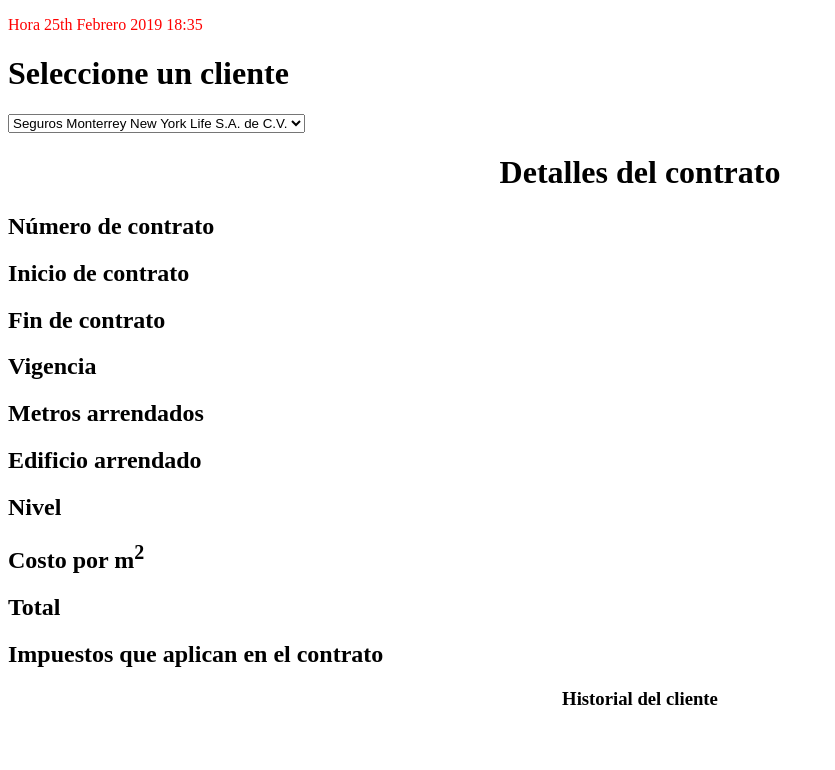
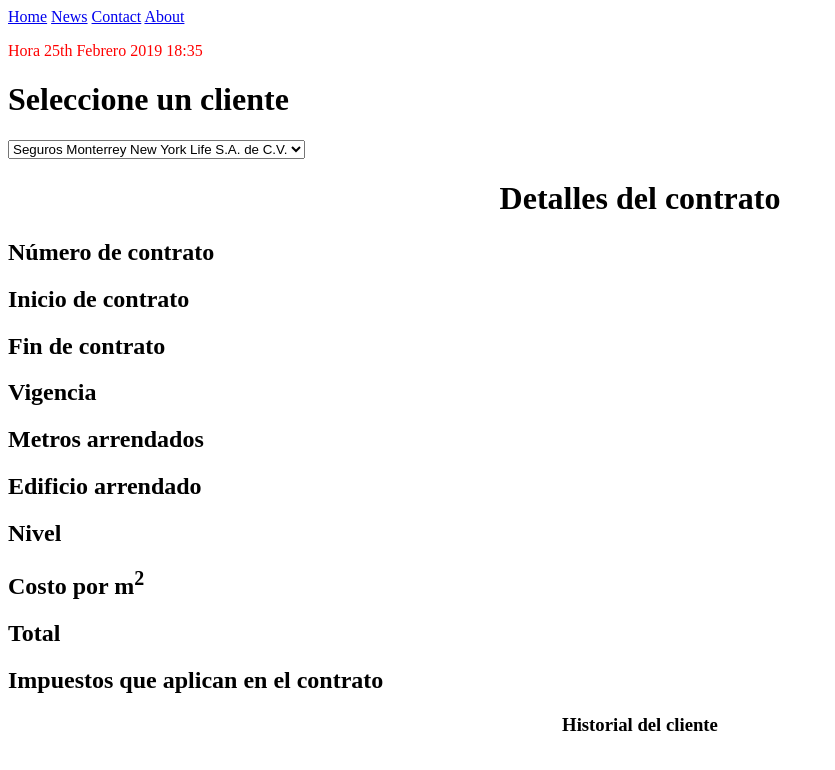
Before and after one commit to Cedm0907/rentas, a Django app: page /index/ in a window 1280 px wide. Shown: the top 770 px of the page, without its empty margins (0-835 px from the left). Run offline with Django 3.2, Linux system fonts and the light colour scheme; data comes from the database, SQL or seed files in the repository; both versions use the stored data as it was after the commit.

Commit message:
Modifications on styles and template

```diff
--- a/applications/details/urls.py
+++ b/applications/details/urls.py
@@ -4,5 +4,6 @@ from . import views
 app_name = "details"
 
 urlpatterns = [
+    path('', views.IndexView.as_view(), name = "home"),
     path('index/', views.ClientsView.as_view(), name = "index")
 ]
--- a/applications/details/views.py
+++ b/applications/details/views.py
@@ -8,9 +8,10 @@ from django.views.generic import (
     CreateView,
 )
 
+class IndexView(TemplateView):
+    template_name = "../templates/index.html"
+
 class ClientsView(ListView):
     template_name = "../templates/sketch.html"
     model = Cliente
     context_object_name = 'clientes'
-
-    print(context_object_name)
--- a/rentas/settings.py
+++ b/rentas/settings.py
@@ -116,6 +116,7 @@ USE_TZ = True
 
 
 # Static files (CSS, JavaScript, Images)
+CSS = 'templates/'
 # https://docs.djangoproject.com/en/2.1/howto/static-files/
 
 STATIC_URL = '/static/'
--- a/templates/sketch.html
+++ b/templates/sketch.html
@@ -9,9 +9,15 @@
     <!-- <script src="main.js"></script> -->
 </head>
   <body>
+      <div class="topnav">
+          <a class="active" href="#home">Home</a>
+          <a href="#news">News</a>
+          <a href="#contact">Contact</a>
+          <a href="#about">About</a>
+      </div>
     <p style="color:red;">Hora {% now "jS F Y H:i" %}</p>
     <h1>Seleccione un cliente</h1>
-      <div id='get-client.id'>
+      <div class='get-client.id'>
         <!-- Incio del for para recorrer la tabla de clientes -->
           <select>
             {% for row in clientes %}
@@ -20,7 +26,7 @@
           </select>
           <!-- Fin del for para recorrer la tabla de clientes -->
       </div>
-      <div id='contract-details'>
+      <div class='contract-details'>
         <h1 style="text-align: center">Detalles del contrato</h1>
         <h2>Número de contrato</h2>
         <h2>Inicio de contrato</h2>
@@ -32,7 +38,9 @@
         <h2>Costo por m<sup>2</sup></h2>
         <h2>Total</h2>
         <h2>Impuestos que aplican en el contrato</h2>
-        <h3 style="text-align: center">Historial del cliente</h3>
+      </div>
+      <div class='client-history'>
+          <h3 style="text-align: center">Historial del cliente</h3>
       </div>
   </body>
 </html>
--- /dev/null
+++ b/templates/style.css
@@ -0,0 +1,3 @@
+.container {
+    text-align: center;
+}
```
Also changed, not shown: templates/index.html (added, +51 -0 lines), db.sqlite3, 1 other file.
